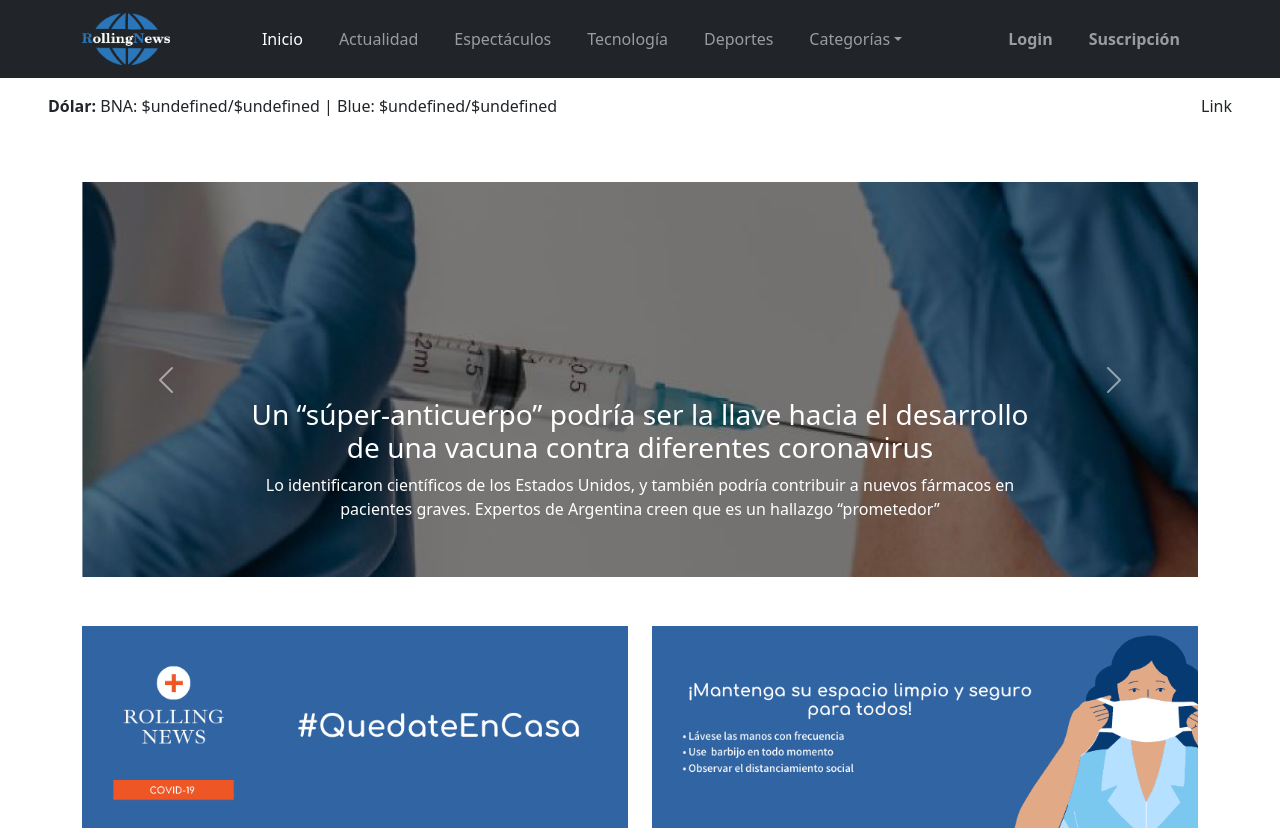
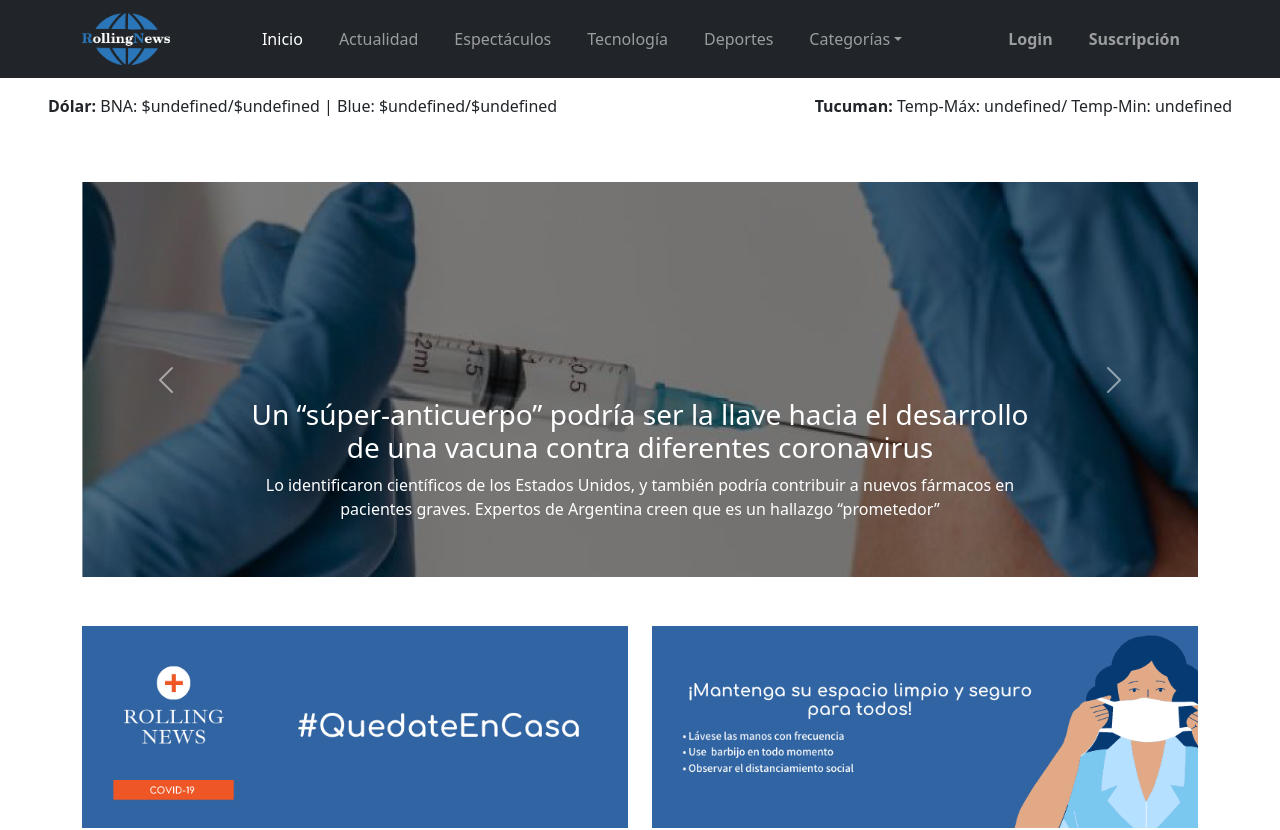
Before and after one commit to emilioh93/rollingnew.github.io, a React (Create React App) app: page / in a window 1280 px wide. Shown: the top 830 px of the page. Built offline with nearby package versions, Linux system fonts and the light colour scheme; no server answers.

Commit message:
se agregó api de clima

```diff
--- a/src/App.js
+++ b/src/App.js
@@ -31,6 +31,7 @@ function App() {
   const [noticias, setNoticias] = useState([{}]);
   const [categorias, setCategorias] = useState([{}]);
   const [dolar, setDolar] = useState();
+  const [clima, setClima] = useState();
   const { setUser } = useContext(UserContext);
 
   const consultarAPICat = async () => {
@@ -77,11 +78,22 @@ function App() {
       .then((data) => setDolar(data));
   };
 
+  const consultarClima = async () => {
+    await fetch(
+      "http://api.openweathermap.org/data/2.5/weather?q=Tucuman&units=metric&appid=7df71142edc80b63d4340159dc295641"
+    )
+      .then((response) => response.json())
+      .then((data) => setClima(data));
+  };
+
+  console.log(clima);
+
   useEffect(() => {
     consultarAPI();
     consultarAPICat();
     consultarUser();
     consultarUSD();
+    consultarClima();
   }, []);
 
   return (
@@ -89,7 +101,7 @@ function App() {
       <Navegacion></Navegacion>
       <Switch>
         <Route exact path="/">
-          <Apis dolar={dolar}></Apis>
+          <Apis dolar={dolar} clima={clima}></Apis>
           <Principal></Principal>
           <Covid></Covid>
           {categorias.map((categoria) => {
--- a/src/components/Apis.js
+++ b/src/components/Apis.js
@@ -1,11 +1,13 @@
 import React from "react";
 
-const Apis = ({ dolar }) => {
+const Apis = ({ dolar, clima }) => {
   const dolarOficial =
     dolar && dolar.find((element) => element.casa.nombre === "Dolar Oficial");
 
   const dolarBlue =
     dolar && dolar.find((element) => element.casa.nombre === "Dolar Blue");
+
+  console.log(clima);
 
   return (
     <div className="d-flex px-5 py-3">
@@ -20,7 +22,9 @@ const Apis = ({ dolar }) => {
         }`}</span>
       </div>
       <div>
-        <span>Link</span>
+        <strong>Tucuman: </strong>{" "}
+        <span>{`Temp-Máx: ${clima && clima.main.temp_max}/
+          Temp-Min: ${clima && clima.main.temp_min}`}</span>
       </div>
     </div>
   );
```
